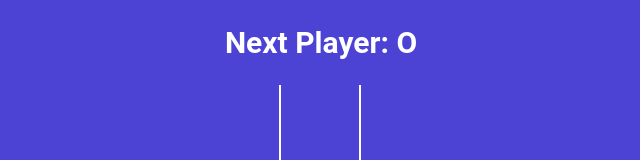
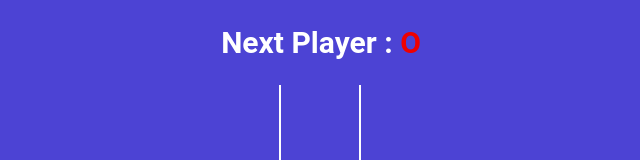
Before and after one commit to TanviNaik13/tictactoe, a React (Vite) app: page / in a window 1280 px wide. Shown: the top 160 px of the page, without its empty margins (319-959 px from the left). Built offline with nearby package versions, Linux system fonts and the light colour scheme.

Commit message:
display winner and tie status along with color added to X and O

```diff
--- a/package.json
+++ b/package.json
@@ -10,6 +10,7 @@
     "preview": "vite preview"
   },
   "dependencies": {
+    "prop-types": "^15.8.1",
     "react": "^18.3.1",
     "react-dom": "^18.3.1"
   },
--- a/src/App.jsx
+++ b/src/App.jsx
@@ -1,5 +1,5 @@
 import { useState } from 'react';
-
+import StatusMessage from './components/StatusMessage';
 import Board from './components/Board';
 import { calculateWinner } from './components/winners';
 import './styles.scss';
@@ -10,9 +10,6 @@ function App() {
   const [isXNext, setIsXNext] = useState(false);
 
   const winn = calculateWinner(square);
-  //console.log(winn);
-  const nextPlayer = isXNext ? 'X' : 'O';
-  const statusMessg = winn ? `Winner: ${winn}` : `Next Player: ${nextPlayer}`;
 
   const handleSquareClick = clickedPosition => {
     if (square[clickedPosition] || winn) return;
@@ -34,7 +31,7 @@ function App() {
 
   return (
     <div className="app">
-      <h2>{statusMessg}</h2>
+      <StatusMessage winn={winn} isXNext={isXNext} square={square} />
       <Board square={square} handleSquareClick={handleSquareClick} />
     </div>
   );
--- /dev/null
+++ b/src/components/StatusMessage.jsx
@@ -0,0 +1,36 @@
+const StatusMessage = ({ winn, isXNext, square }) => {
+  const noMoves = square.every(sqval => sqval !== null);
+  //console.log(winn);
+  const nextPlayer = isXNext ? 'X' : 'O';
+
+  const renderMssg = () => {
+    if (winn)
+      return (
+        <h2>
+          Winner:{' '}
+          <span className={winn === 'X' ? 'text-green' : 'text-red'}>
+            {winn}
+          </span>{' '}
+          !
+        </h2>
+      );
+
+    if (!winn && !noMoves)
+      return (
+        <h2>
+          Next Player :{' '}
+          <span className={isXNext ? 'text-green' : 'text-red'}>
+            {nextPlayer}
+          </span>
+        </h2>
+      );
+
+    if (!winn && noMoves) return <h2>Game is Tied!</h2>;
+
+    return null;
+  };
+
+  return <div>{renderMssg()}</div>;
+};
+
+export default StatusMessage;
--- a/src/styles.scss
+++ b/src/styles.scss
@@ -1,4 +1,5 @@
 $green: #12e177;
+$red:  #ee0000;
 $orange: #ffc72a;
 $blue: #4c43d4;
 
@@ -30,8 +31,8 @@ button {
   color: $green;
 }
 
-.text-orange {
-  color: $orange;
+.text-red {
+  color: $red;
 }
 
 .history-wrapper {
```
Also changed, not shown: 1 other file (tests, documents, lock files or other folders).
